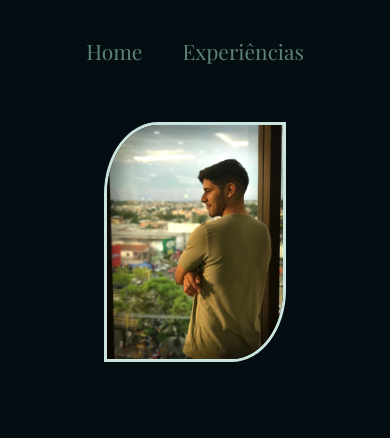
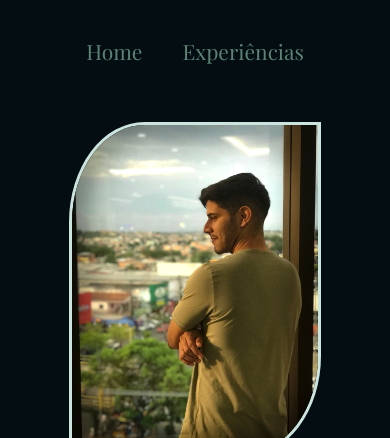
Before and after one commit to samyr-melo/Portfolio, a plain HTML site: page Exercicio 1- construindo a estrutura basica do html/index.html in a window 390 px wide. Shown: the top 438 px of the page. Drawn offline with nearby package versions, Linux system fonts and the light colour scheme.

Commit message:
Update style.css

```diff
--- a/Exercicio 1- construindo a estrutura basica do html/styles/style.css
+++ b/Exercicio 1- construindo a estrutura basica do html/styles/style.css
@@ -214,5 +214,8 @@ body {
     .secundario {
         width: auto;
     }
+    .samyr {
+        width: 70%;
+    }
 
 }
```
